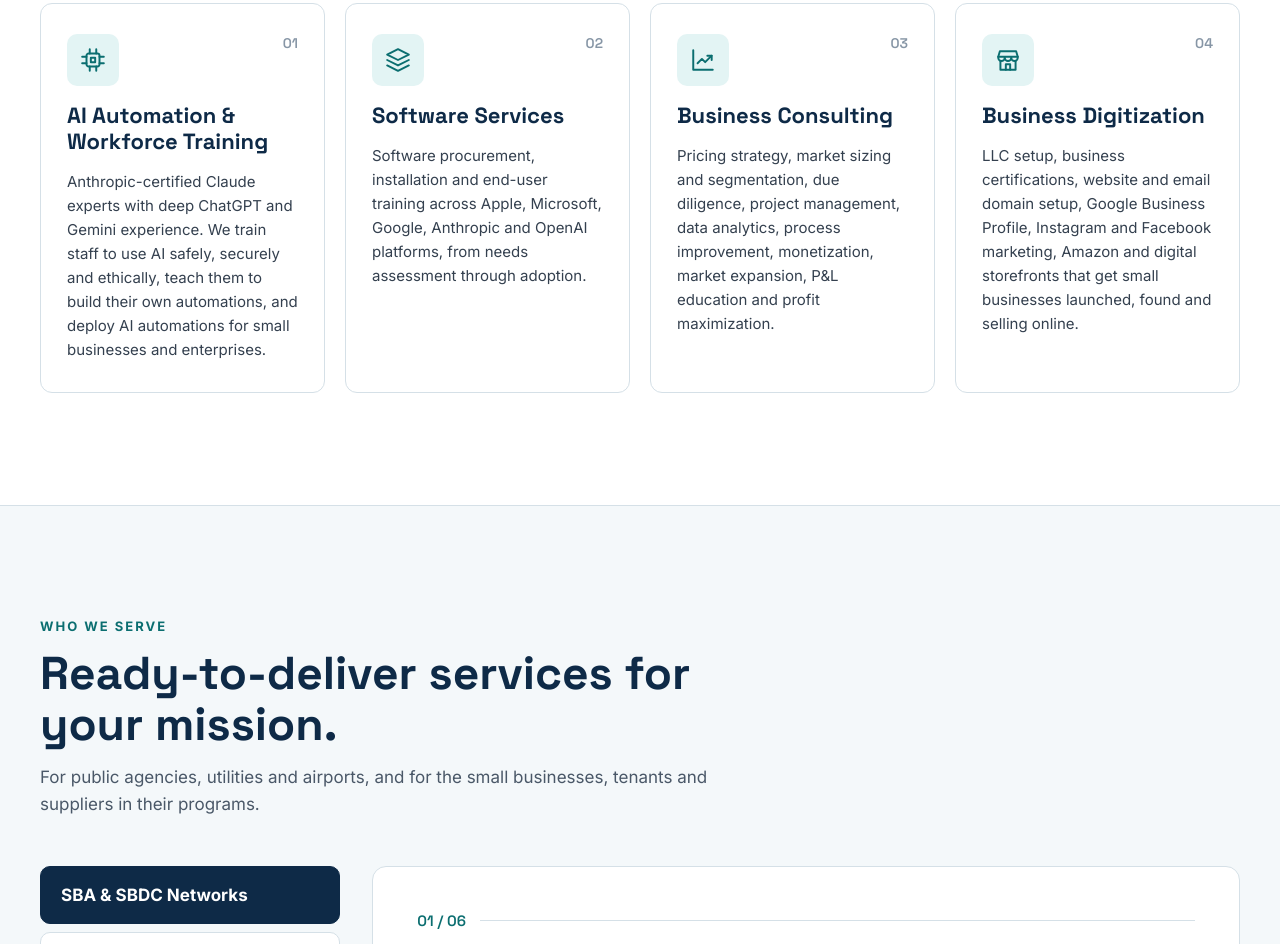
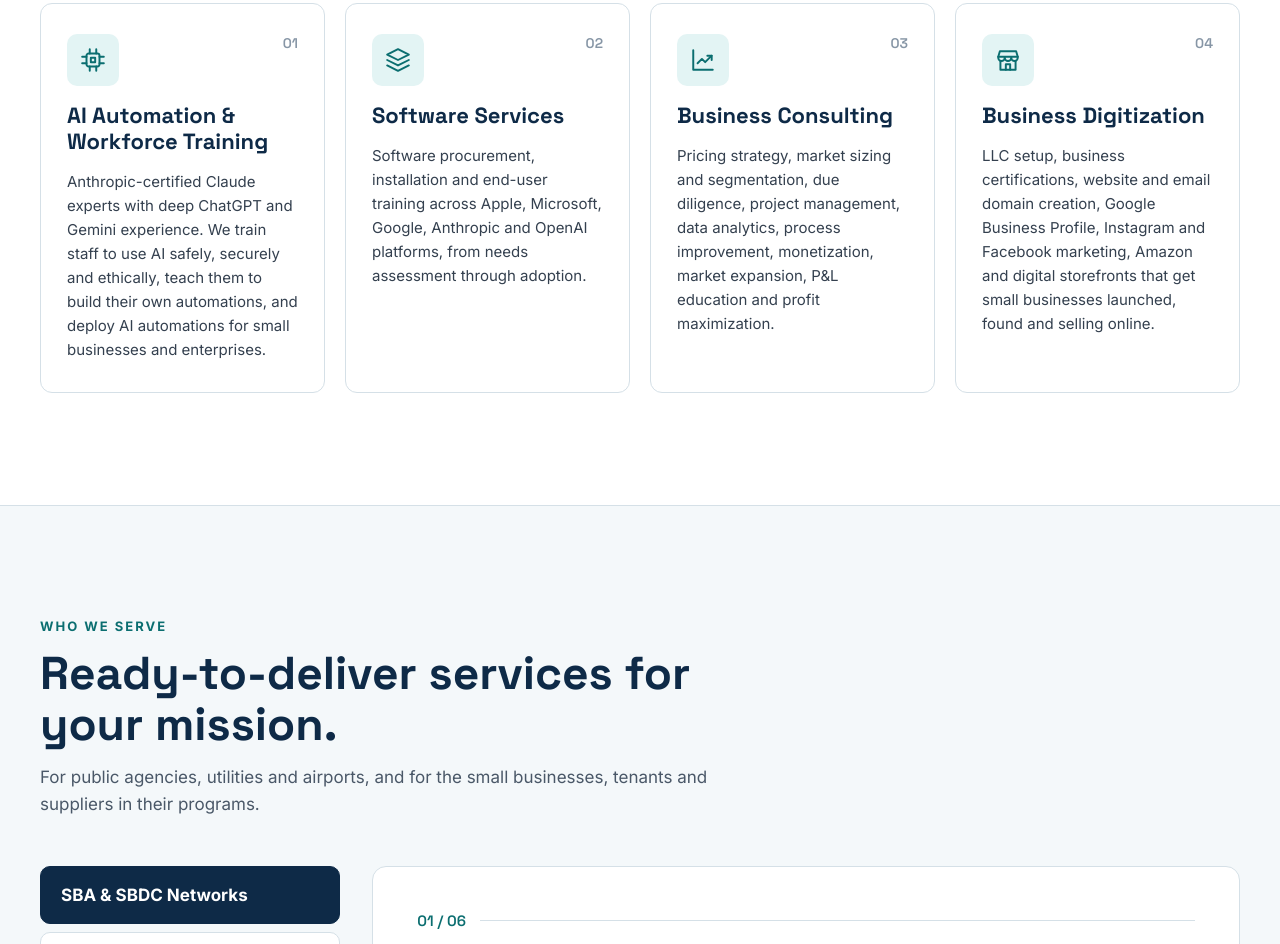
Before and after one commit to nuova-tech/smartnuova-website, a plain HTML site: page index.html in a window 1280 px wide. Shown: the part 1250-2194 px from the top of the page. Drawn offline with Linux system fonts and the light colour scheme.

Commit message:
Reword to website and email domain creation
Co-Authored-By: Claude Opus 5.5 <noreply@anthropic.com>
Claude-Session: https://claude.ai/code/session_01D94sKY3oZ5ae4gBP6MdysM

```diff
--- a/index.html
+++ b/index.html
@@ -157,7 +157,7 @@ a{color:#0B6E70}a:hover{color:#0E2A47}
 <span style="font-family: 'Space Grotesk', sans-serif; font-size: 14px; font-weight: 600; color: #8796A6">04</span>
 </div>
 <h3 style="margin: 0; font-family: 'Space Grotesk', sans-serif; font-size: 22px; line-height: 1.2; color: #0E2A47">Business Digitization</h3>
-<p style="margin: 0; font-size: 15px; line-height: 1.6; color: #34404F">LLC setup, business certifications, website and email domain setup, Google Business Profile, Instagram and Facebook marketing, Amazon and digital storefronts that get small businesses launched, found and selling online.</p>
+<p style="margin: 0; font-size: 15px; line-height: 1.6; color: #34404F">LLC setup, business certifications, website and email domain creation, Google Business Profile, Instagram and Facebook marketing, Amazon and digital storefronts that get small businesses launched, found and selling online.</p>
 </article>
 
 </div>
```
